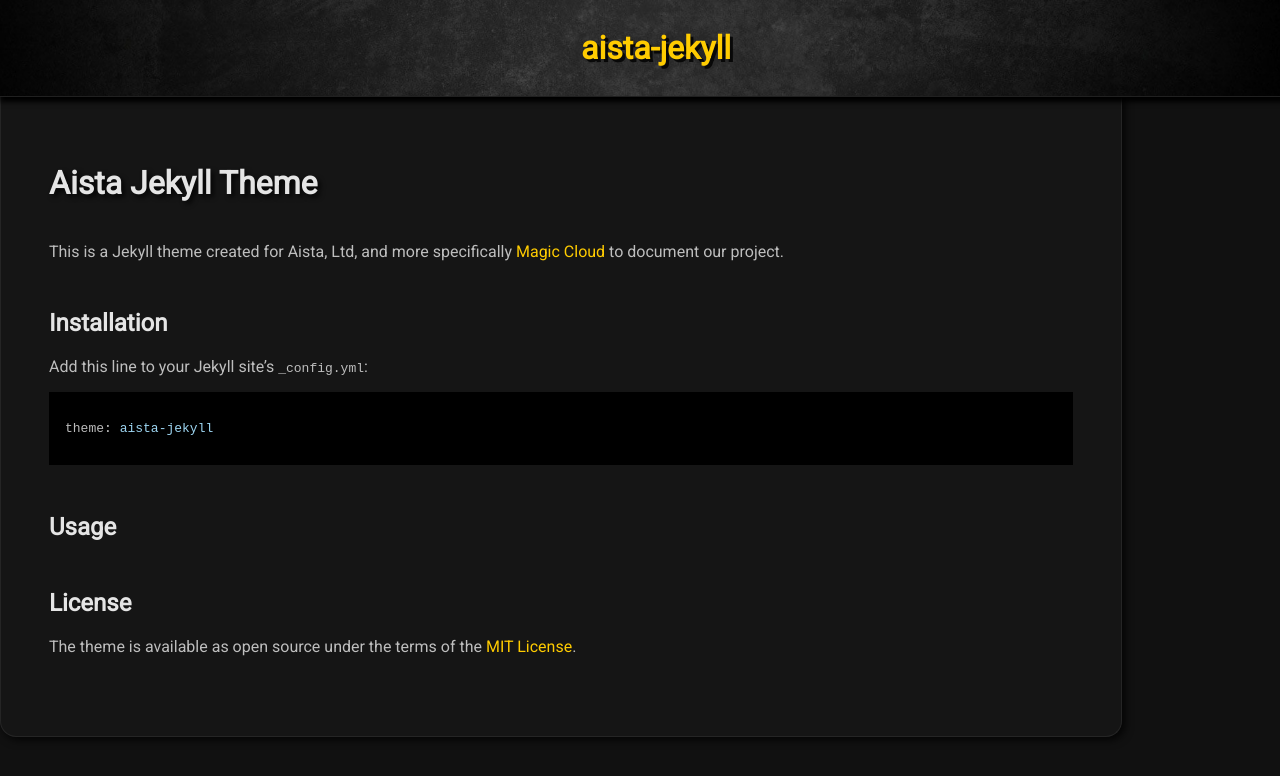
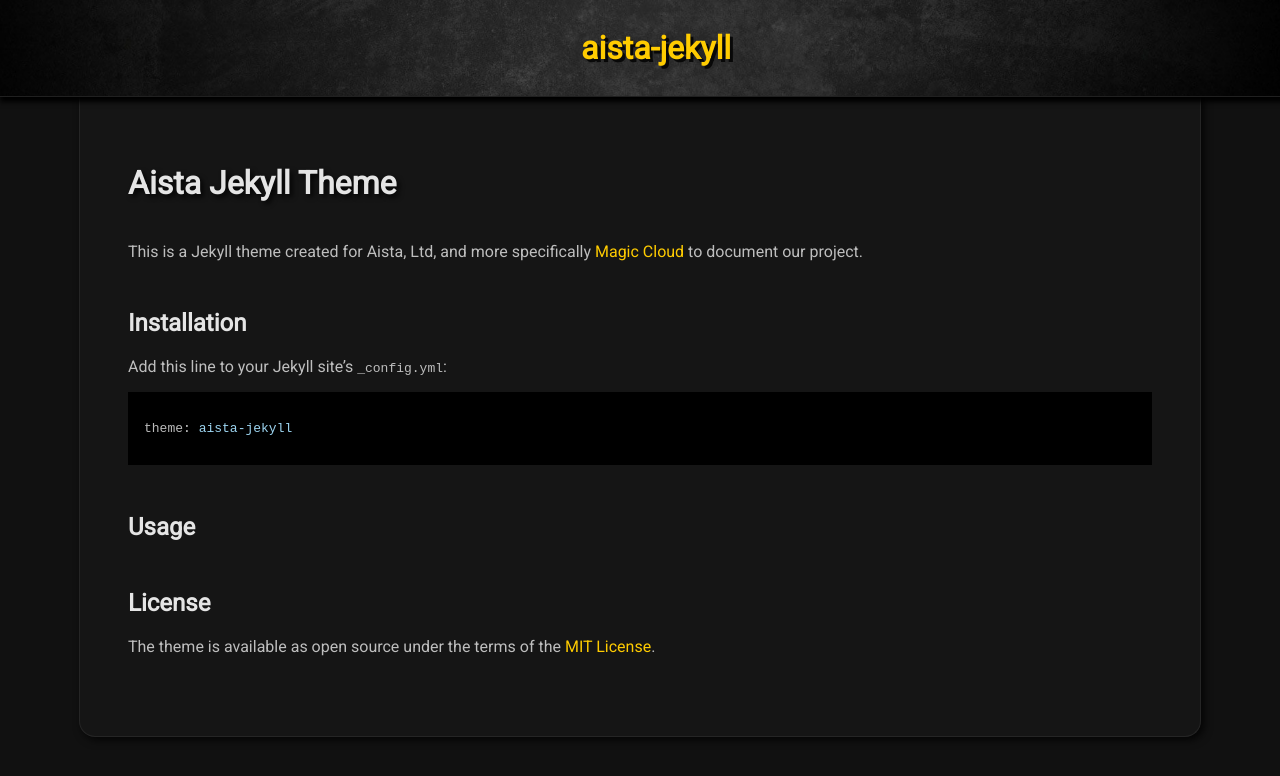
Before and after one commit to polterguy/aista-jekyll, a Jekyll site: the page built from README.md, in a window 1280 px wide. Shown: the top 776 px of the page. Built offline with Jekyll 4.4.1, drawn with Linux system fonts in a browser that asks for light colours; our own code applies the rules of GitHub Pages for plain Markdown files.

Commit message:
Update style.css

```diff
--- a/assets/style.css
+++ b/assets/style.css
@@ -102,7 +102,7 @@ h1 {
 @media screen and (min-width: 1024px) {
   .content {
     padding: 100px 3rem 3rem 3rem;
-    margin: 0 0 3rem 0;
+    margin: 0 auto 3rem auto;
   }
   .content .copyright {
     margin-top: 4rem;
```
